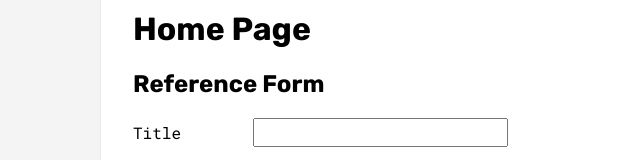
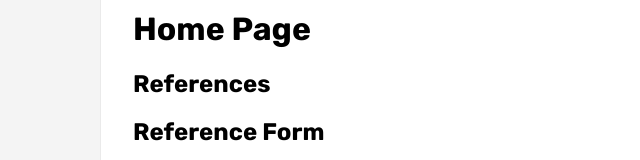
Before and after one commit to mdgriffin/Reference-Minder, a Vue app: page / in a window 1280 px wide. Shown: the part 149-309 px from the top of the page, without its empty margins (40-680 px from the left). Built offline with nearby package versions, Linux system fonts and the light colour scheme; the HTML template or start-up script is replaced by a standard one; what vue-async-computed would draw is missing.

Commit message:
Loading list of saved references

```diff
--- a/src/main/frontend/api/reference-api.js
+++ b/src/main/frontend/api/reference-api.js
@@ -1,3 +1,10 @@
+export function getReferences () {
+    return fetch('/api/references')
+        .then(result => {
+            return result.json()
+        })
+}
+
 export function saveReference (reference) {
     return fetch('/api/references', {
         method: 'POST',
--- /dev/null
+++ b/src/main/frontend/components/ReferenceList.vue
@@ -0,0 +1,19 @@
+<template>
+    <div class="referenceList">
+        <div v-for="reference in references">
+            <h3>{{reference.title}}</h3>
+        </div>
+    </div>
+</template>
+
+
+<script>
+    import {getReferences} from "../api/reference-api";
+
+    export default {
+        props: ['references']
+
+
+    }
+
+</script>
--- a/src/main/frontend/views/HomeView.vue
+++ b/src/main/frontend/views/HomeView.vue
@@ -1,18 +1,22 @@
 <template>
   <div class="home">
     <h1>Home Page</h1>
+    <h2>References</h2>
+    <reference-list :references="references"></reference-list>
     <reference-form :reference="emptyReference" @save="onSaveReference"></reference-form>
   </div>
 </template>
 
 <script>
 import ReferenceForm from '../components/ReferenceForm.vue';
-import {saveReference} from "../api/reference-api";
+import ReferenceList from '../components/ReferenceList.vue';
+import {getReferences, saveReference} from "../api/reference-api";
 
 export default {
     name: 'home-view',
     components: {
-        'reference-form': ReferenceForm
+        'reference-form': ReferenceForm,
+        'reference-list': ReferenceList
     },
     data() {
         return {
@@ -30,6 +34,11 @@ export default {
             }
         }
     },
+    asyncComputed: {
+        references () {
+            return getReferences();
+        }
+    },
     methods: {
         onSaveReference (reference) {
             console.log('On Reference CB2')
```
